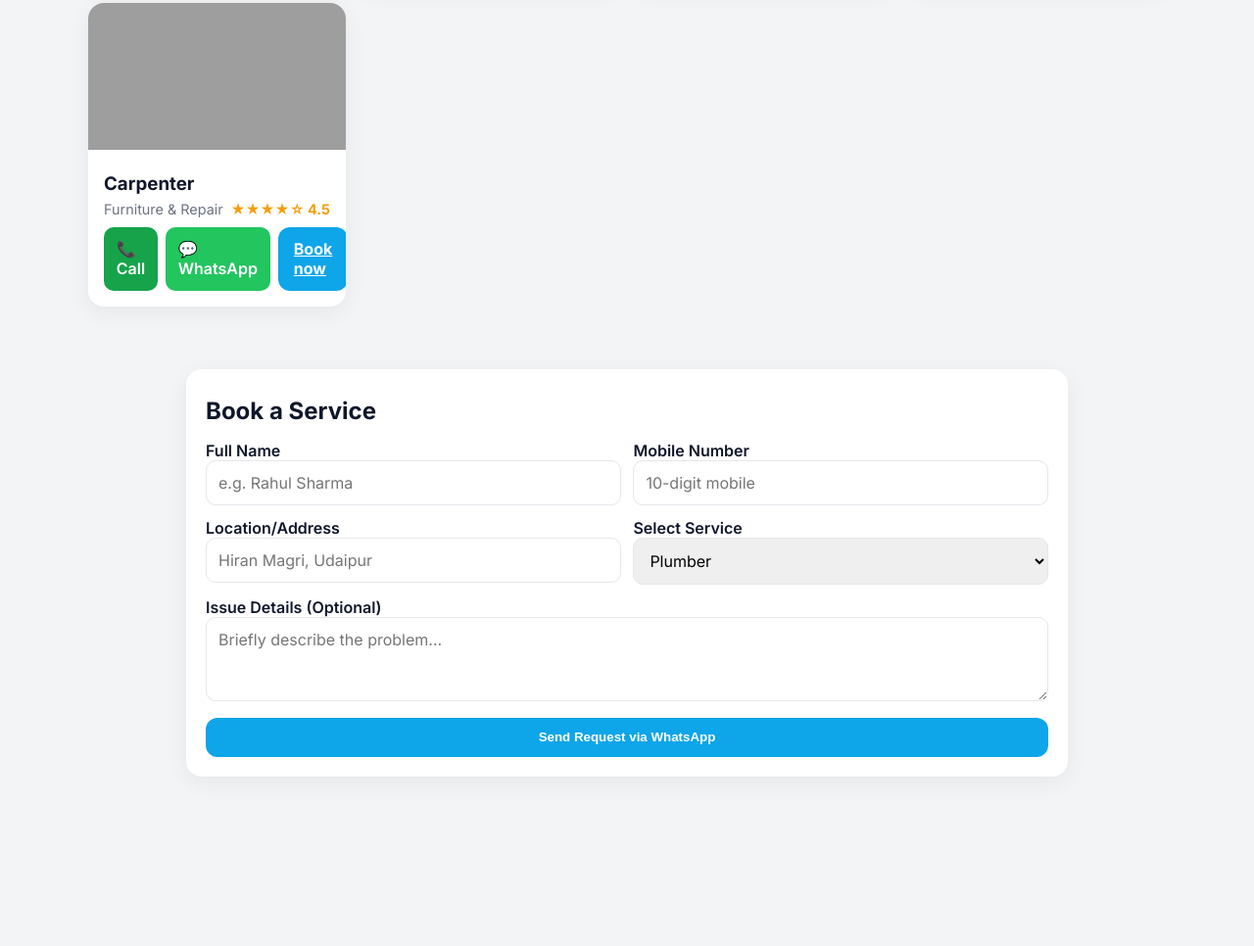
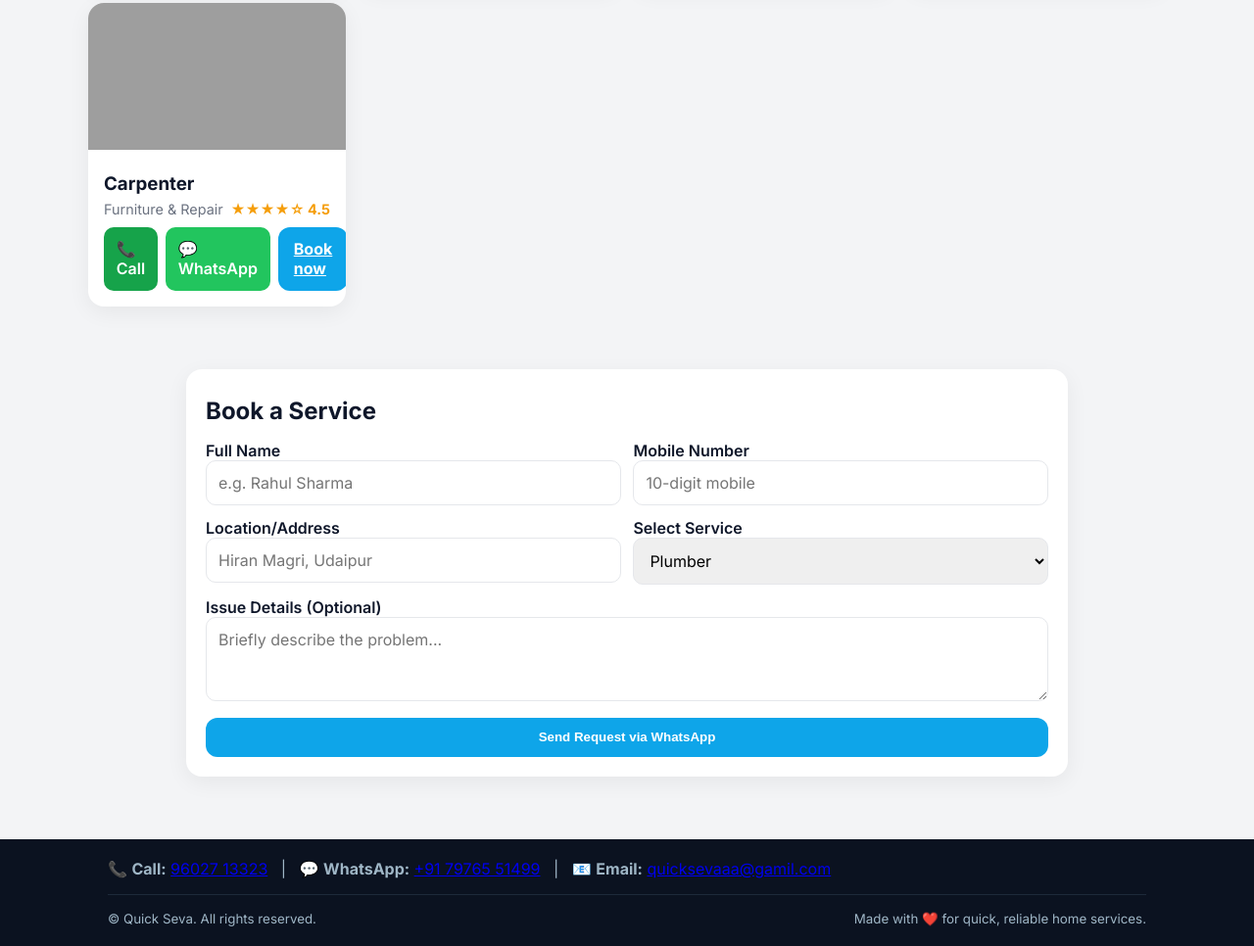
Before and after one commit to ranishjain48-crypto/quickseva.github.io, a plain HTML site: page index.html in a window 1280 px wide. Shown: the part 2235-3201 px from the top of the page at 98% size. Before the commit the page ends 3060 px from the top, so only its background shows below. Drawn offline with Linux system fonts and the light colour scheme; grey boxes are pictures that could not be loaded.

Commit message:
Update index.html

```diff
--- a/index.html
+++ b/index.html
@@ -1046,6 +1046,15 @@
     </form>
   </div>
 </section>
+  <footer>
+<div class="foot">
+<div>📞 <b>Call:</b> <a href="tel:9602713323">96027 13323</a> &nbsp; | &nbsp; 💬 <b>WhatsApp:</b> <a href="https://wa.me/917976551499" target="_blank">+91 79765 51499</a> &nbsp; | &nbsp; 📧 <b>Email:</b> <a href="mailto:quicksevaaa@gamil.com">quicksevaaa@gamil.com</a></div>
+<div class="credits">
+<small>© <span id="yr"></span> Quick Seva. All rights reserved.</small>
+<small>Made with ❤️ for quick, reliable home services.</small>
+</div>
+</div>
+</footer>
 <script>
 function sendWhatsApp(event) {
   event.preventDefault();
```
